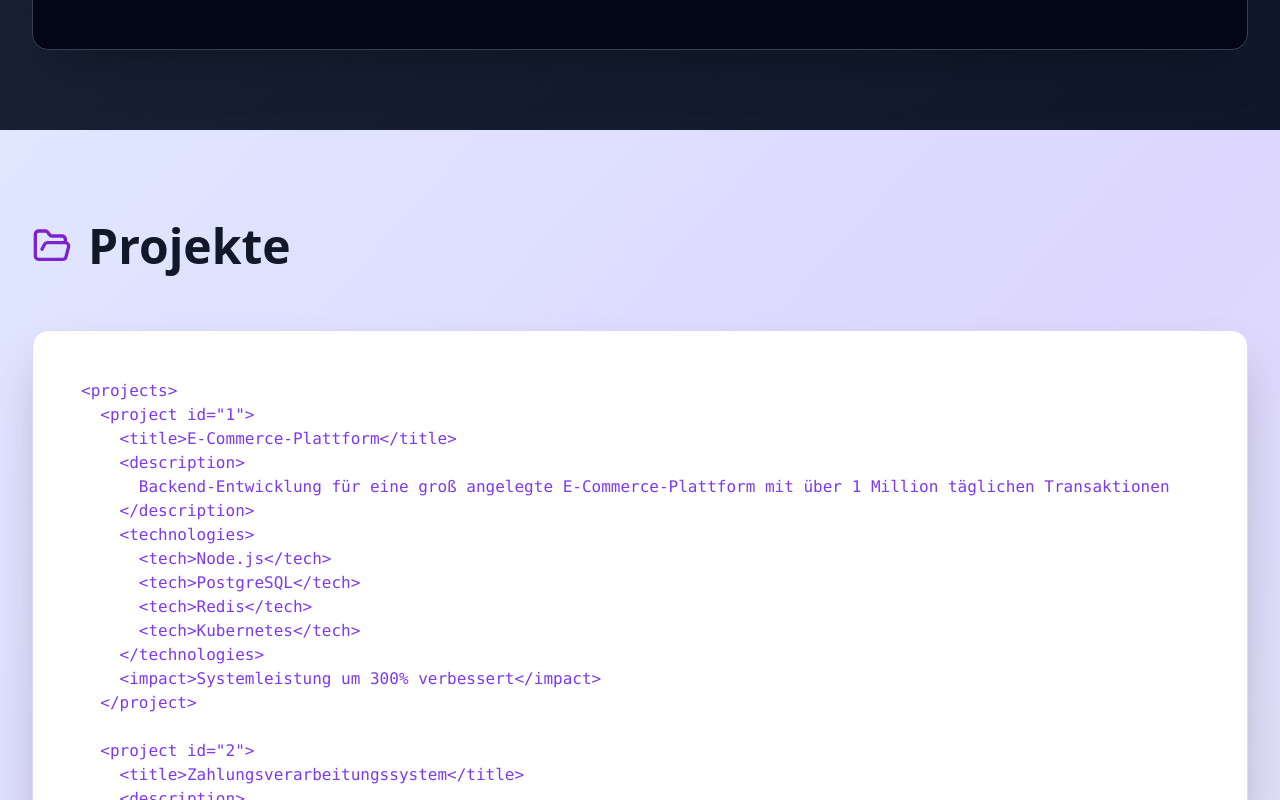
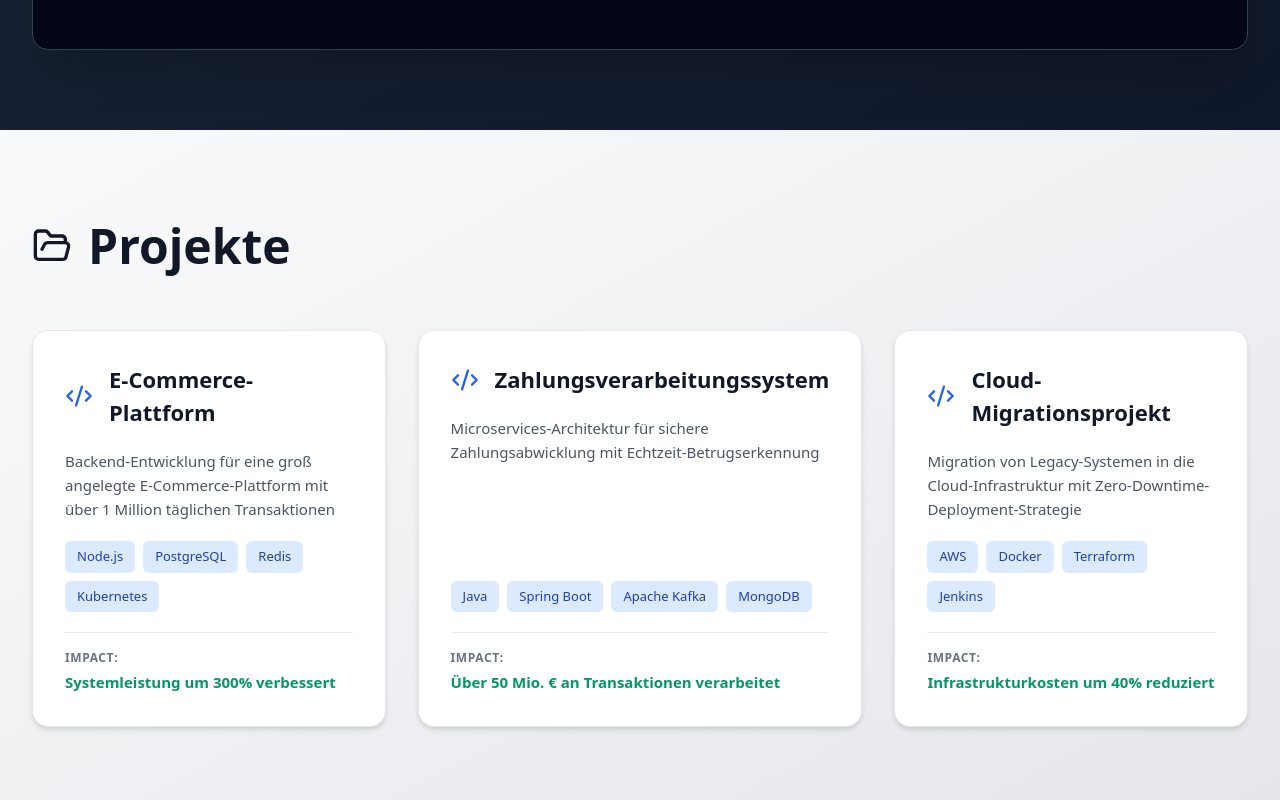
Before and after one commit to andi-ommsen/jenswodrich, a React (Vite) app: page / in a window 1280 px wide. Shown: the part 1600-2400 px from the top of the page. Built offline with nearby package versions, Linux system fonts and the light colour scheme.

Commit message:
Updated App.module.css

```diff
--- a/src/App.module.css
+++ b/src/App.module.css
@@ -421,7 +421,7 @@
 /* Projects Section */
 .projectsSection {
   padding: 5rem 1rem;
-  background: linear-gradient(to bottom right, #e0e7ff, #ddd6fe, #e2e8f0);
+  background: linear-gradient(to bottom right, #f9fafb, #e5e7eb);
 }
 
 @media (min-width: 640px) {
@@ -440,26 +440,101 @@
   color: #111827;
 }
 
-.projectsCodeBlock {
+.projectsGrid {
+  display: grid;
+  gap: 2rem;
+}
+
+@media (min-width: 768px) {
+  .projectsGrid {
+    grid-template-columns: repeat(2, 1fr);
+  }
+}
+
+@media (min-width: 1024px) {
+  .projectsGrid {
+    grid-template-columns: repeat(3, 1fr);
+  }
+}
+
+.projectCard {
   background-color: white;
   border-radius: 1rem;
   padding: 2rem;
-  font-family: 'Courier New', monospace;
-  font-size: 0.875rem;
-  overflow-x: auto;
-  box-shadow: 0 25px 50px -12px rgba(0, 0, 0, 0.25);
-  border: 1px solid #ddd6fe;
+  box-shadow: 0 4px 6px -1px rgba(0, 0, 0, 0.1), 0 2px 4px -1px rgba(0, 0, 0, 0.06);
+  transition: all 0.3s ease;
+  border: 1px solid #e5e7eb;
+  display: flex;
+  flex-direction: column;
+  gap: 1.25rem;
 }
 
-@media (min-width: 640px) {
-  .projectsCodeBlock {
-    padding: 3rem;
-    font-size: 1rem;
-  }
+.projectCard:hover {
+  transform: translateY(-4px);
+  box-shadow: 0 20px 25px -5px rgba(0, 0, 0, 0.1), 0 10px 10px -5px rgba(0, 0, 0, 0.04);
 }
 
-.projectsCode {
-  color: #7c3aed;
+.projectHeader {
+  display: flex;
+  align-items: center;
+  gap: 1rem;
+}
+
+.projectIcon {
+  color: #2563eb;
+  flex-shrink: 0;
+}
+
+.projectTitle {
+  font-size: 1.375rem;
+  font-weight: 700;
+  color: #111827;
+  margin: 0;
+}
+
+.projectDescription {
+  color: #4b5563;
+  font-size: 0.9375rem;
+  line-height: 1.6;
+  margin: 0;
+  flex-grow: 1;
+}
+
+.projectTechnologies {
+  display: flex;
+  flex-wrap: wrap;
+  gap: 0.5rem;
+}
+
+.techBadge {
+  padding: 0.375rem 0.75rem;
+  background-color: #dbeafe;
+  color: #1e40af;
+  border-radius: 0.375rem;
+  font-size: 0.8125rem;
+  font-weight: 500;
+}
+
+.projectImpact {
+  padding-top: 1rem;
+  border-top: 1px solid #e5e7eb;
+  display: flex;
+  flex-direction: column;
+  gap: 0.25rem;
+}
+
+.impactLabel {
+  font-size: 0.75rem;
+  font-weight: 600;
+  text-transform: uppercase;
+  letter-spacing: 0.05em;
+  color: #6b7280;
+}
+
+.impactText {
+  font-size: 0.9375rem;
+  font-weight: 600;
+  color: #059669;
 }
 
 /* Skills Section */
--- a/src/App.tsx
+++ b/src/App.tsx
@@ -189,25 +189,33 @@ function App() {
       <section id="projects" className={styles.projectsSection}>
         <div className={styles.sectionContainer}>
           <h2 className={`${styles.sectionHeading} ${styles.projectsHeading}`}>
-            <FolderOpen size={40} className="text-purple-700" />
+            <FolderOpen size={40} />
             {t.projects.heading}
           </h2>
 
-          <div className={styles.projectsCodeBlock}>
-            <pre className={styles.projectsCode}>
-              <code>{`<projects>
-${t.projects.items.map((project, index) => `  <project id="${index + 1}">
-    <title>${project.title}</title>
-    <description>
-      ${project.description}
-    </description>
-    <technologies>
-${project.technologies.map(tech => `      <tech>${tech}</tech>`).join('\n')}
-    </technologies>
-    <impact>${project.impact}</impact>
-  </project>`).join('\n\n')}
-</projects>`}</code>
-            </pre>
+          <div className={styles.projectsGrid}>
+            {t.projects.items.map((project, index) => (
+              <div key={index} className={styles.projectCard}>
+                <div className={styles.projectHeader}>
+                  <Code2 className={styles.projectIcon} size={28} />
+                  <h3 className={styles.projectTitle}>{project.title}</h3>
+                </div>
+                <p className={styles.projectDescription}>
+                  {project.description}
+                </p>
+                <div className={styles.projectTechnologies}>
+                  {project.technologies.map((tech, techIndex) => (
+                    <span key={techIndex} className={styles.techBadge}>
+                      {tech}
+                    </span>
+                  ))}
+                </div>
+                <div className={styles.projectImpact}>
+                  <span className={styles.impactLabel}>Impact:</span>
+                  <span className={styles.impactText}>{project.impact}</span>
+                </div>
+              </div>
+            ))}
           </div>
         </div>
       </section>
```
